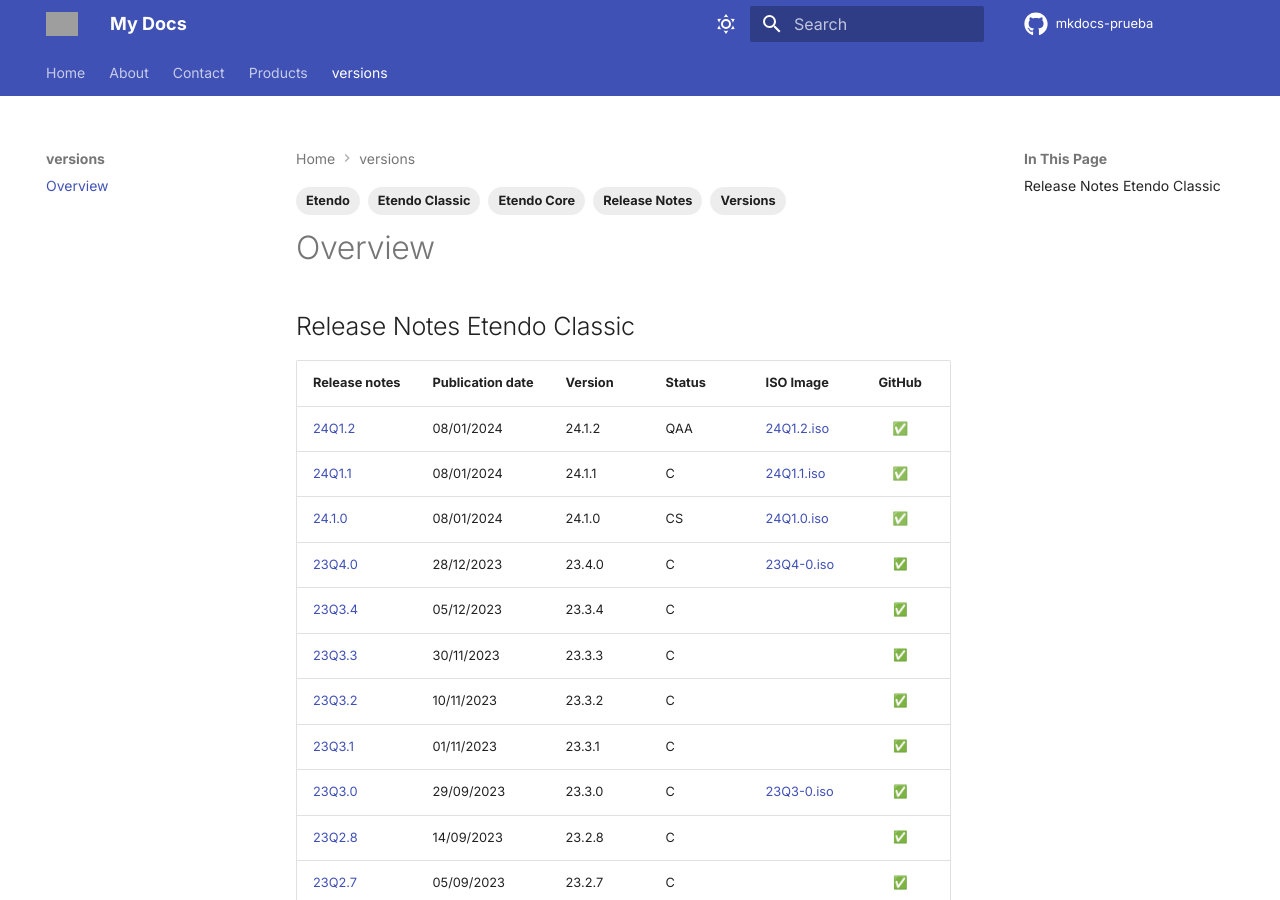
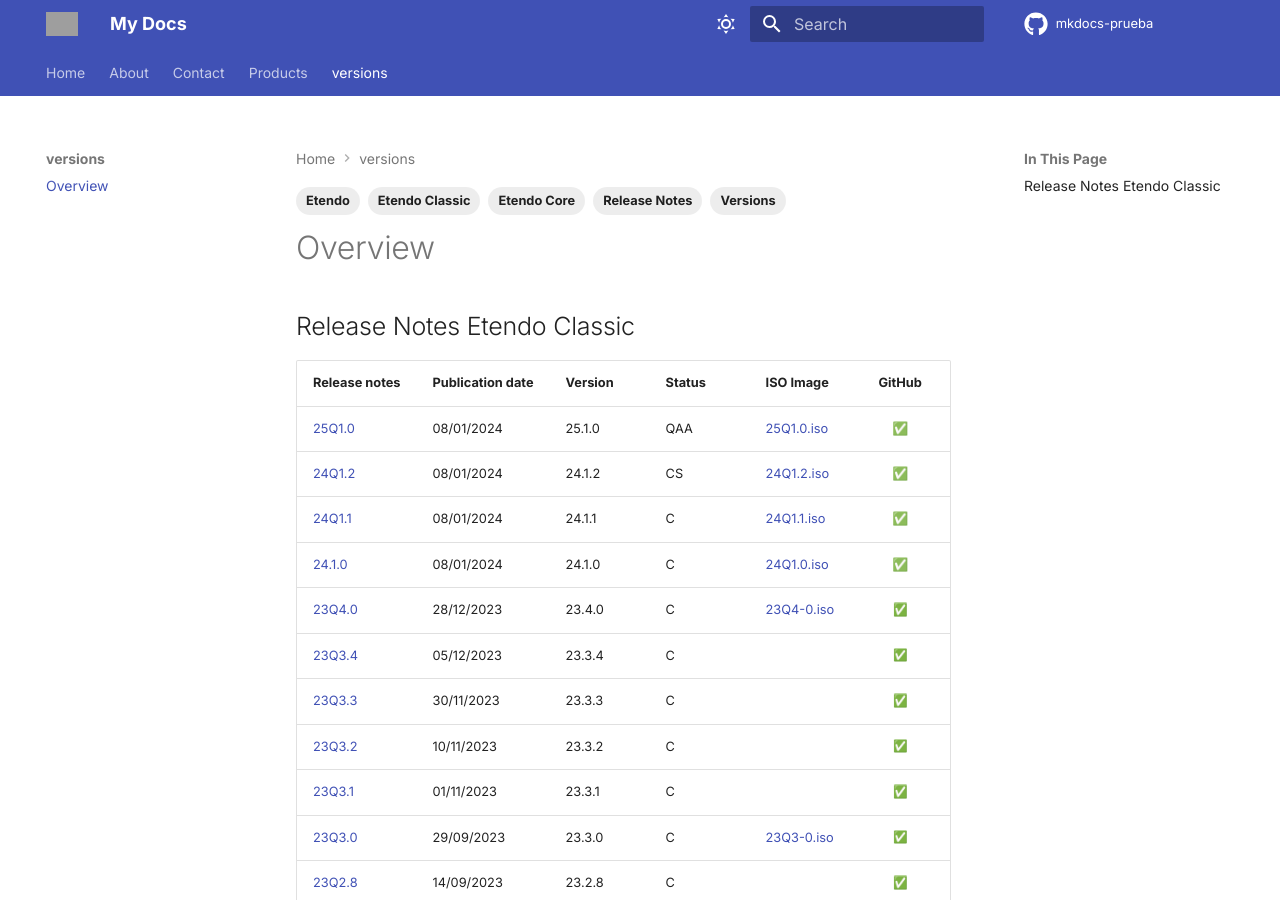
Before and after one commit to facumoyanosmf/mkdocs-prueba, an MkDocs documentation site: the page built from docs/versions/overview.md, in a window 1280 px wide and 900 px high. Built offline with MkDocs 1.6.1 and Material for MkDocs 9.7.7, drawn with Linux system fonts in a browser that asks for light colours; emoji names are drawn with the system emoji font; comment, search, counter and statistics services are not loaded; the version menu is left out; grey boxes are pictures that could not be loaded.

Commit message:
Publish new plugin version: 25.1.0 📄

```diff
--- a/docs/versions/overview.md
+++ b/docs/versions/overview.md
@@ -12,9 +12,10 @@
 
 | Release notes | Publication date | Version | Status | ISO Image | GitHub |
 | ---           | ---              | ---     | ---    | ---       | :---:  |
-| [24Q1.2](https://github.com/facumoyanosmf/mkdocs-prueba/releases/tag/pubished){target="_blank"} | 08/01/2024 | 24.1.2 | QAA | [24Q1.2.iso](https://etendo-appliances.s3.eu-west-1.amazonaws.com/etendo/iso/etendo-24.1.2.iso){target="_blank"} | ✅ |
+| [25Q1.0](https://github.com/facumoyanosmf/mkdocs-prueba/releases/tag/pubished){target="_blank"} | 08/01/2024 | 25.1.0 | QAA | [25Q1.0.iso](https://etendo-appliances.s3.eu-west-1.amazonaws.com/etendo/iso/etendo-25.1.0.iso){target="_blank"} | ✅ |
+| [24Q1.2](https://github.com/facumoyanosmf/mkdocs-prueba/releases/tag/pubished){target="_blank"} | 08/01/2024 | 24.1.2 | CS | [24Q1.2.iso](https://etendo-appliances.s3.eu-west-1.amazonaws.com/etendo/iso/etendo-24.1.2.iso){target="_blank"} | ✅ |
 | [24Q1.1](https://github.com/facumoyanosmf/mkdocs-prueba/releases/tag/pubished){target="_blank"} | 08/01/2024 | 24.1.1 | C | [24Q1.1.iso](https://etendo-appliances.s3.eu-west-1.amazonaws.com/etendo/iso/etendo-24.1.1.iso){target="_blank"} | ✅ |
-| [24.1.0](https://github.com/facumoyanosmf/mkdocs-prueba/releases/tag/pubished){target="_blank"} | 08/01/2024 | 24.1.0 | CS | [24Q1.0.iso](https://etendo-appliances.s3.eu-west-1.amazonaws.com/etendo/iso/etendo-24.1.0.iso){target="_blank"} | ✅ |
+| [24.1.0](https://github.com/facumoyanosmf/mkdocs-prueba/releases/tag/pubished){target="_blank"} | 08/01/2024 | 24.1.0 | C | [24Q1.0.iso](https://etendo-appliances.s3.eu-west-1.amazonaws.com/etendo/iso/etendo-24.1.0.iso){target="_blank"} | ✅ |
 | [23Q4.0](../23Q4-0) | 28/12/2023 | 23.4.0 | C	| [23Q4-0.iso](https://etendo-appliances.s3.eu-west-1.amazonaws.com/etendo/iso/etendo-23Q4.0.iso) | :white_check_mark:|
 | [23Q3.4](../23Q3-4) | 05/12/2023 | 23.3.4 | C | | :white_check_mark:|
 | [23Q3.3](../23Q3-3) | 30/11/2023 | 23.3.3 | C | | :white_check_mark:|
```
